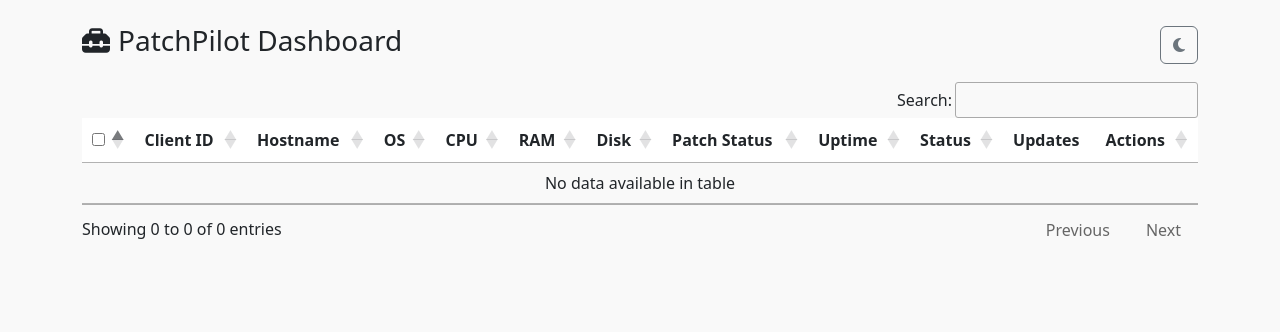
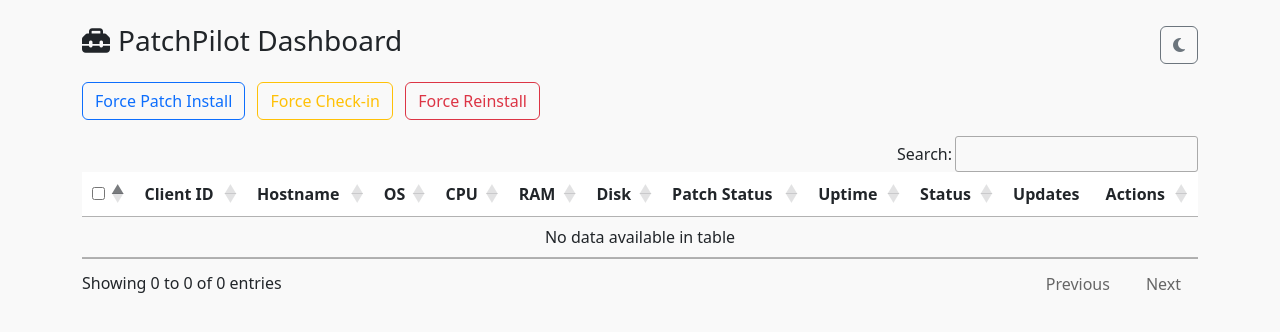
Before and after one commit to gitarman94/PatchPilot, a Flask app: page / in a window 1280 px wide. Shown: the top 332 px of the page. Run offline with Flask 3, Linux system fonts and the light colour scheme; data that the repository does not hold is empty; parts of the project's set-up code (start-up, migrations or seed data) failed here and were passed over; some libraries are stand-ins or nearby versions.

Commit message:
Add action buttons to PatchPilot Dashboard
Added buttons for force patch install, force check-in, and force reinstall to the dashboard.

```diff
--- a/templates/dashboard.html
+++ b/templates/dashboard.html
@@ -51,6 +51,12 @@
     </div>
 
     <!-- DataTable -->
+    <div class="mb-3">
+        <button class="btn btn-outline-primary me-2" id="forcePatchBtn">Force Patch Install</button>
+        <button class="btn btn-outline-warning me-2" id="forceCheckinBtn">Force Check-in</button>
+        <button class="btn btn-outline-danger" id="forceReinstallBtn">Force Reinstall</button>
+    </div>
+
     <table id="clientsTable" class="display nowrap table table-striped table-hover"
            style="width:100%">
         <thead>
```
